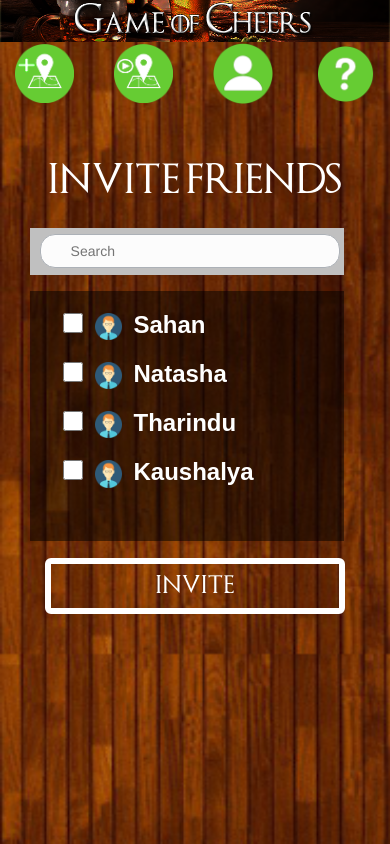
After one commit to sahan2013040/goc, a CodeIgniter app: page /goc/index.php/invite/index in a window 390 px wide. The commit adds this page. Run offline with CodeIgniter, Linux system fonts and the light colour scheme; some libraries are stand-ins or nearby versions.

Commit message:
added invite friends view

```diff
--- /dev/null
+++ b/application/controllers/Invite.php
@@ -0,0 +1,38 @@
+<?php
+defined('BASEPATH') OR exit('No direct script access allowed');
+
+class Invite extends CI_Controller {
+
+    function __construct()
+    {
+        parent::__construct();
+        $this->load->helper('url');
+    }
+
+    /**
+	 * Index Page for this controller.
+	 *
+	 * Maps to the following URL
+	 * 		http://example.com/index.php/welcome
+	 *	- or -
+	 * 		http://example.com/index.php/welcome/index
+	 *	- or -
+	 * Since this controller is set as the default controller in
+	 * config/routes.php, it's displayed at http://example.com/
+	 *
+	 * So any other public methods not prefixed with an underscore will
+	 * map to /index.php/welcome/<method_name>
+	 * @see https://codeigniter.com/user_guide/general/urls.html
+	 */
+	public function index()
+	{
+		$this->load->view('invite_friends');
+	}
+
+	public function menu()
+	{
+		$this->load->view('iphone_menu');
+	}
+
+
+}
--- /dev/null
+++ b/application/views/invite_friends.php
@@ -0,0 +1,191 @@
+<!DOCTYPE html>
+<html lang="en">
+   <head>
+      <!-- <link rel="stylesheet" href="http://code.jquery.com/mobile/1.4.5/jquery.mobile-1.4.5.min.css" /> -->
+      <meta name="viewport" content="width=device-width, initial-scale=1.0">
+      <link rel="stylesheet" type="text/css" href="../css/bootstrap.css">
+      <link rel="stylesheet" type="text/css" href="../css/style.css">
+      <script src="../js/jquery-3.1.1.min.js"></script>
+      <script src="http://code.jquery.com/mobile/1.4.5/jquery.mobile-1.4.5.min.js"></script>
+      <script src="../js/bootstrap.js"></script>
+      <script type="application/javascript">
+         $( document ).ready(function() {
+            var isiPad = /ipad/i.test(navigator.userAgent.toLowerCase());
+            var isiPhone = /iphone/i.test(navigator.userAgent.toLowerCase());
+            if (isiPad){
+                console.log("ipad ");
+                $('#i').text('ipad');
+                $('#iphoneM').hide();
+                $('#iphoneList').hide();
+            } else if (isiPhone){
+                console.log("iphone ");
+                $('#i').text('ipad');
+                 $('#ipadM').hide();
+                 $('#ipadList').hide();
+            } else {
+                console.log("another device");
+                $('#i').text('ipad');
+                $('#iphoneM').hide();
+                 $('#iphoneList').hide();
+            }
+           });
+      </script>
+   </head>
+   <body>
+      <img src="../images/logo_iPhone.png" width="100%" height="80%">
+      <div id="ipadM" class="menu opened container-fluid visible-md hiden-xs" style="margin-top: 30px">
+         <br>
+         <img src="../images/user.png" id="userImg" width="50%" height="30%">
+         <label class="username"> John Snow </label>
+         <ul>
+            <li>
+               <button class="btn btn-secondary btn-lg btn-block menubutton">
+                  <em id="ctBtnL" class="leftImage"> </em> Create Treasure Hunt
+                  <!-- <em id="ctBtnR" class='rightImage'></em> -->
+               </button>
+            </li>
+            <li>
+               <button class="btn btn-secondary btn-lg btn-block menubutton">
+                  <em id="stBtnL" class="leftImage"> </em> Start Treasure Hunt <!-- <em class='rightImage'> -->
+               </button>
+            </li>
+            <li>
+               <button class="btn btn-secondary btn-lg btn-block menubutton">
+                  <em id="profileBtnL" class="leftImage"> </em> Profile <!-- <em class='rightImage'></em> -->
+               </button>
+            </li>
+            <li>
+               <button class="btn btn-secondary btn-lg btn-block menubutton">
+                  <em id="helpBtnL" class="leftImage"> </em> Help <!-- <em class='rightImage'> -->
+               </button>
+            </li>
+         </ul>
+      </div>
+      <div id="iphoneM" class="container-fluid visible-xs hiden-md">
+         <table width="90%" cellspacing="0" cellpadding="0" border="0" id="Table_01">
+            <tr>
+               <td><a href="#"><img width="60%" height="14.5%" alt="" src="../images/ct.png"/></a></td>
+               <td><a href="#"><img width="60%" height="15%" alt="" src="../images/st.png"/></a></td>
+               <td><a href="#"><img width="60%" height="15%" alt="" src="../images/person.png"/></a></td>
+               <td><a href="#"><img width="250%" height="65%" alt="" src="../images/help.png"/></a></td>
+            </tr>
+         </table>
+      </div>
+      <br> <br>
+      <div id="content" class="container-fluid col-md-8 col-md-push-4">
+         <div>
+            <h2 class="reservationTitle col-centered"> Invite Friends </h2>
+         </div>
+         <br>
+          <div id="ipadList" class="container-fluid visible-md hiden-xs">
+
+         <div style="width: 95%;height: 500px;background-color: rgba(0, 0, 0, 0.50);padding: 5% 10% 5% 10%;">
+             <div class="light">
+               <form>
+                  <span><input type="text" class="search rounded" placeholder="Search"></span>
+               </form>
+            </div>
+            <div class="form-group row">
+               <div class="col-md-12">
+                  <div class="form-check">
+                     <label class="form-check-label">
+                     <input class="form-check-input" type="checkbox" value="">
+                     <img src="../images/user.png" style="width: 15%;height: 15%;padding-right: 2%;padding-left: 2%;"> Sahan Perera
+                     </label>
+                  </div>
+               </div>
+            </div>
+            <div class="form-group row">
+               <div class="col-md-12">
+                  <div class="form-check">
+                     <label class="form-check-label">
+                     <input class="form-check-input" type="checkbox" value="">
+                     <img src="../images/user.png" style="width: 15%;height: 15%;padding-right: 2%;padding-left: 2%;"> Natasha Wijesekare
+                     </label>
+                  </div>
+               </div>
+            </div>
+            <div class="form-group row">
+               <div class="col-md-12">
+                  <div class="form-check">
+                     <label class="form-check-label">
+                     <input class="form-check-input" type="checkbox" value="">
+                     <img src="../images/user.png" style="width: 15%;height: 15%;padding-right: 2%;padding-left: 2%;"> Tharindu Darshana
+                     </label>
+                  </div>
+               </div>
+            </div>
+            <div class="form-group row">
+               <div class="col-md-12">
+                  <div class="form-check">
+                     <label class="form-check-label">
+                     <input class="form-check-input" type="checkbox" value="">
+                     <img src="../images/user.png" style="width: 15%;height: 15%;padding-right: 2%;padding-left: 2%;"> Kaushalya Kobbekaduwa
+                     </label>
+                  </div>
+               </div>
+            </div>
+            <div class="col-md-12">
+               <button type="submit" class="btn btn-secondary btn-lg btn-block button">
+               Invite </button>
+            </div>
+         </div>
+          </div>
+          <div id="iphoneList" class="container-fluid visible-xs hiden-md">
+               <div class="light">
+               <form>
+                  <span><input type="text" class="search rounded" placeholder="Search"></span>
+               </form>
+            </div>
+        <div style="width: 95%;height: 250px;background-color: rgba(0, 0, 0, 0.50);padding: 5% 10% 5% 10%;margin-bottom: 5%;">
+
+            <div class="form-group row">
+               <div class="col-md-12">
+                  <div class="form-check">
+                     <label class="form-check-label">
+                     <input class="form-check-input" type="checkbox" value="">
+                     <img src="../images/user.png" style="width: 15%;height: 15%;padding-right: 2%;padding-left: 2%;"> Sahan
+                     </label>
+                  </div>
+               </div>
+            </div>
+            <div class="form-group row">
+               <div class="col-md-12">
+                  <div class="form-check">
+                     <label class="form-check-label">
+                     <input class="form-check-input" type="checkbox" value="">
+                     <img src="../images/user.png" style="width: 15%;height: 15%;padding-right: 2%;padding-left: 2%;"> Natasha
+                     </label>
+                  </div>
+               </div>
+            </div>
+            <div class="form-group row">
+               <div class="col-md-12">
+                  <div class="form-check">
+                     <label class="form-check-label">
+                     <input class="form-check-input" type="checkbox" value="">
+                     <img src="../images/user.png" style="width: 15%;height: 15%;padding-right: 2%;padding-left: 2%;"> Tharindu
+                     </label>
+                  </div>
+               </div>
+            </div>
+            <div class="form-group row">
+               <div class="col-md-12">
+                  <div class="form-check">
+                     <label class="form-check-label">
+                     <input class="form-check-input" type="checkbox" value="">
+                     <img src="../images/user.png" style="width: 15%;height: 15%;padding-right: 2%;padding-left: 2%;"> Kaushalya
+                      </label>
+                  </div>
+               </div>
+            </div>
+
+         </div>
+           <div class="col-md-12">
+               <button type="submit" class="btn btn-secondary btn-lg btn-block button">
+               Invite </button>
+            </div>
+              </div>
+         <br> <br>
+      </div>
+   </body>
--- a/css/style.css
+++ b/css/style.css
@@ -191,6 +191,7 @@ button em.leftImage {
     width: auto;
 }
 
+
 .carousel-inner > .item > img,
 .carousel-inner > .item > a > img {
     width: 85%;
@@ -204,3 +205,41 @@ button em.leftImage {
   font-weight: bold;
   color: white;
 }
+
+.form-check-label {
+    color: white;
+    font-family: Arial;
+    font-size: 24px;
+    margin-bottom: 0px;
+}
+
+.search {
+	padding:6px 15px 6px 30px;
+    margin: 3px;
+}
+
+.rounded {
+	border-radius:15px;
+	-moz-border-radius:15px;
+	-webkit-border-radius:15px;
+}
+
+.light{
+	width:95%;
+	padding:1% 2% 1% 2%;
+    background: url('../images/light-grey.jpg');
+    margin-bottom: 5%;
+}
+
+.light input[type=text]{
+	border:1px solid #acb1b7;
+	background-color:#fcfcfc;
+    width: 100%;
+
+}
+
+input[type="checkbox"] {
+    height: 20px;
+    width: 20px;
+
+}
```
Also changed, not shown: images/light-grey.jpg (added).
